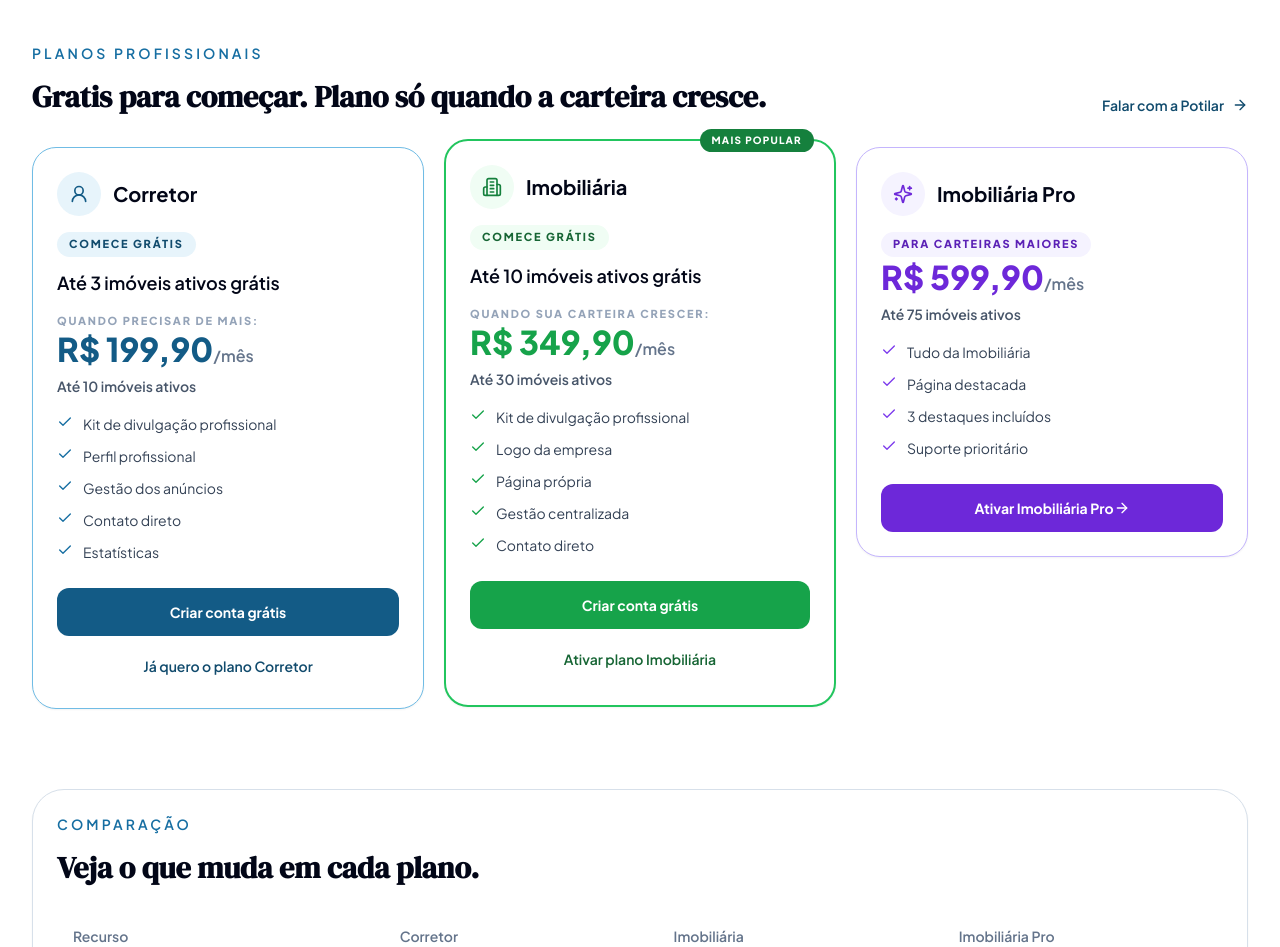
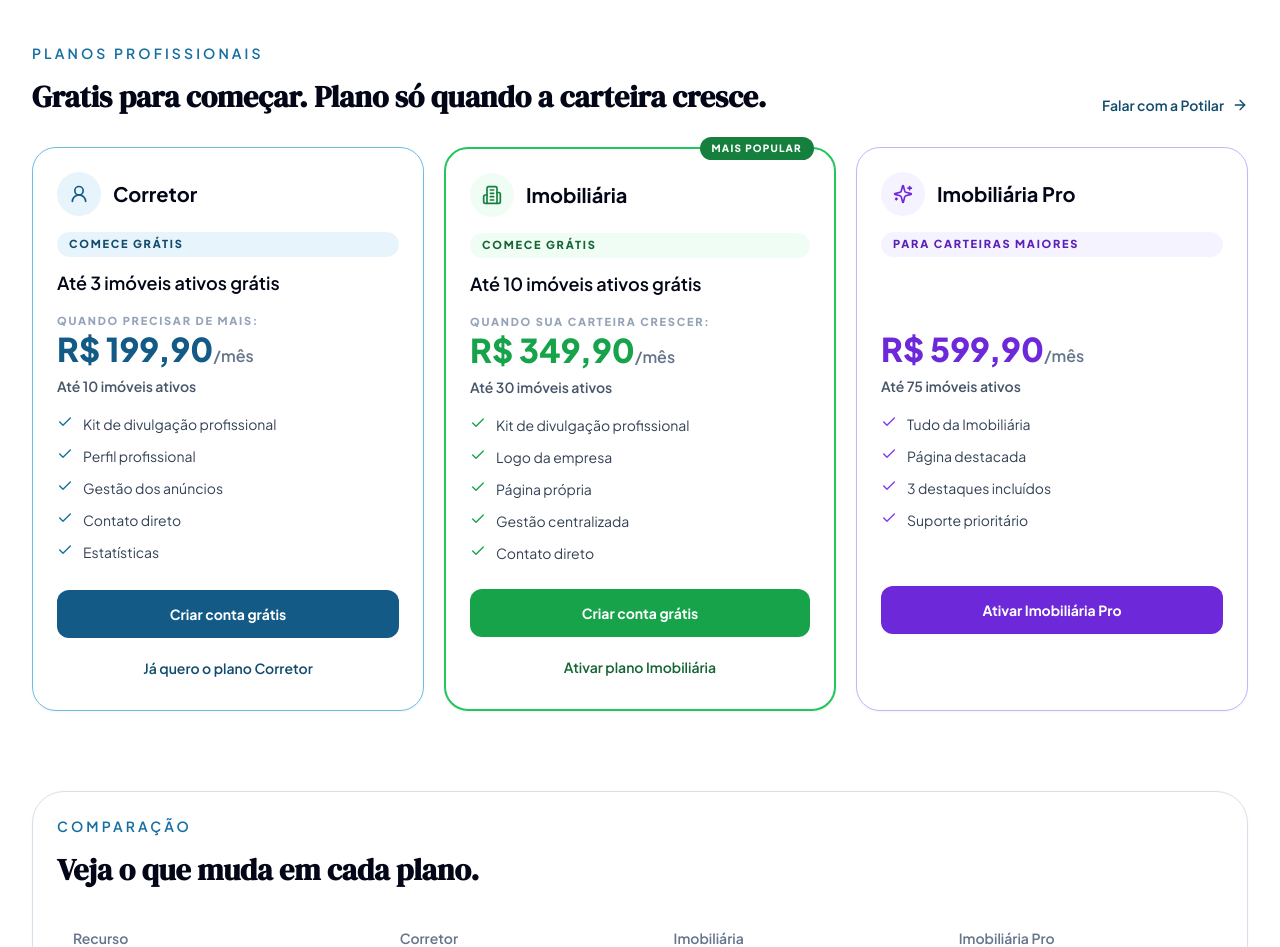
Before and after one commit to iveteamorim/Potilar, a Next.js app: page /planos in a window 1280 px wide. Shown: the part 1820-2767 px from the top of the page. Built offline with nearby package versions, Linux system fonts and the light colour scheme; no server answers.

Commit message:
Polish professional plan card layout

```diff
--- a/components/ProfessionalPlanCards.tsx
+++ b/components/ProfessionalPlanCards.tsx
@@ -111,16 +111,14 @@ type Props = {
 
 export default function ProfessionalPlanCards({ contactHref }: Props) {
   return (
-    <div className="grid gap-5 lg:grid-cols-3 lg:items-start">
+    <div className="grid gap-5 lg:grid-cols-3 lg:items-stretch">
       {cards.map((plan) => {
         const theme = themes[plan.theme];
 
         return (
           <article
             key={plan.id}
-            className={`relative rounded-3xl bg-white p-6 text-slate-950 shadow-sm dark:bg-slate-900 dark:text-white ${theme.card} ${
-              plan.featured ? 'lg:-mt-2 lg:pb-7' : ''
-            }`}
+            className={`relative flex h-full flex-col rounded-3xl bg-white p-6 text-slate-950 shadow-sm dark:bg-slate-900 dark:text-white ${theme.card}`}
           >
             {plan.featured ? (
               <span className="absolute -top-3 right-5 rounded-full bg-green-700 px-3 py-1 text-[10px] font-extrabold uppercase tracking-[0.12em] text-white">
@@ -132,24 +130,20 @@ export default function ProfessionalPlanCards({ contactHref }: Props) {
               <span className={`grid h-11 w-11 place-items-center rounded-full ${theme.icon}`}>
                 <plan.Icon className="h-5 w-5" aria-hidden="true" />
               </span>
-              <h3 className="text-xl font-bold">{plan.name}</h3>
+              <h3 className="whitespace-nowrap text-xl font-bold">{plan.name}</h3>
             </div>
 
             <p className={`mt-4 inline-flex rounded-full px-3 py-1 text-[11px] font-extrabold uppercase tracking-[0.16em] ${theme.eyebrow}`}>
               {plan.eyebrow}
             </p>
 
-            {plan.freeLimit != null ? (
-              <p className="mt-3 text-lg font-semibold text-slate-950 dark:text-white">
-                Até {plan.freeLimit} imóveis ativos grátis
-              </p>
-            ) : null}
+            <p className="mt-3 min-h-[1.75rem] text-lg font-semibold text-slate-950 dark:text-white">
+              {plan.freeLimit != null ? `Até ${plan.freeLimit} imóveis ativos grátis` : '\u00A0'}
+            </p>
 
-            {plan.paidIntro ? (
-              <p className="mt-4 text-[11px] font-extrabold uppercase tracking-[0.16em] text-slate-400">
-                {plan.paidIntro}
-              </p>
-            ) : null}
+            <p className="mt-4 min-h-[1rem] text-[11px] font-extrabold uppercase tracking-[0.16em] text-slate-400">
+              {plan.paidIntro ?? '\u00A0'}
+            </p>
 
             <p className={`mt-1 text-[2.05rem] font-extrabold leading-none ${theme.price}`}>
               {formatPlanPrice(plan.monthlyPrice)}
@@ -159,7 +153,7 @@ export default function ProfessionalPlanCards({ contactHref }: Props) {
               Até {plan.paidLimit} imóveis ativos
             </p>
 
-            <ul className="mt-4 space-y-2">
+            <ul className="mt-4 flex-1 space-y-2">
               {plan.features.map((feature) => (
                 <li key={feature} className="flex items-start gap-2.5 text-sm leading-6 text-slate-700 dark:text-slate-300">
                   <Check className={`mt-0.5 h-4 w-4 shrink-0 ${theme.check}`} aria-hidden="true" />
@@ -179,6 +173,7 @@ export default function ProfessionalPlanCards({ contactHref }: Props) {
                   fallbackHref={contactHref}
                   className={theme.primary}
                   showRepeatIcon={false}
+                  showArrow={false}
                   loadingLabel="Abrindo checkout..."
                 >
                   {plan.primary.label}
@@ -196,7 +191,9 @@ export default function ProfessionalPlanCards({ contactHref }: Props) {
                 >
                   {plan.secondary.label}
                 </ProfessionalPlanCheckoutButton>
-              ) : null}
+              ) : (
+                <div className="h-10" aria-hidden="true" />
+              )}
             </div>
           </article>
         );
```
